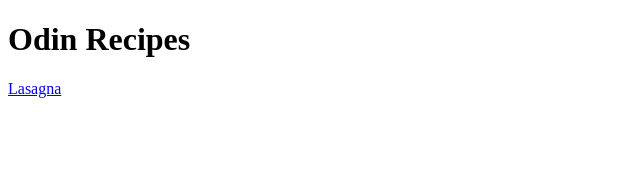
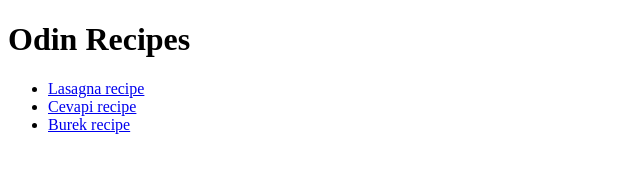
Before and after one commit to mirza-hrustanovic/odin-recipes, a plain HTML site: page index.html in a window 1280 px wide. Shown: the whole page, without its empty margins (0-640 px from the left). Drawn offline with Linux system fonts and the light colour scheme.

Commit message:
added burek.html and cevapi.html and added anchor tag in index.html

```diff
--- a/index.html
+++ b/index.html
@@ -11,6 +11,11 @@
     </head>
     <body>
        <h1>Odin Recipes</h1>
-       <a href="recipes/lasagna.html">Lasagna</a>
+       <ul>
+            <li><a href="recipes/lasagna.html">Lasagna recipe</a></li>
+            <li><a href="recipes/cevapi.html">Cevapi recipe</a></li>
+            <li><a href="recipes/burek.html">Burek recipe</a></li>
+       </ul>
+
     </body>
 </html>
```
Also changed, not shown: recipes/burek.html (added, +13 -0 lines), recipes/cevapi.html (added).
